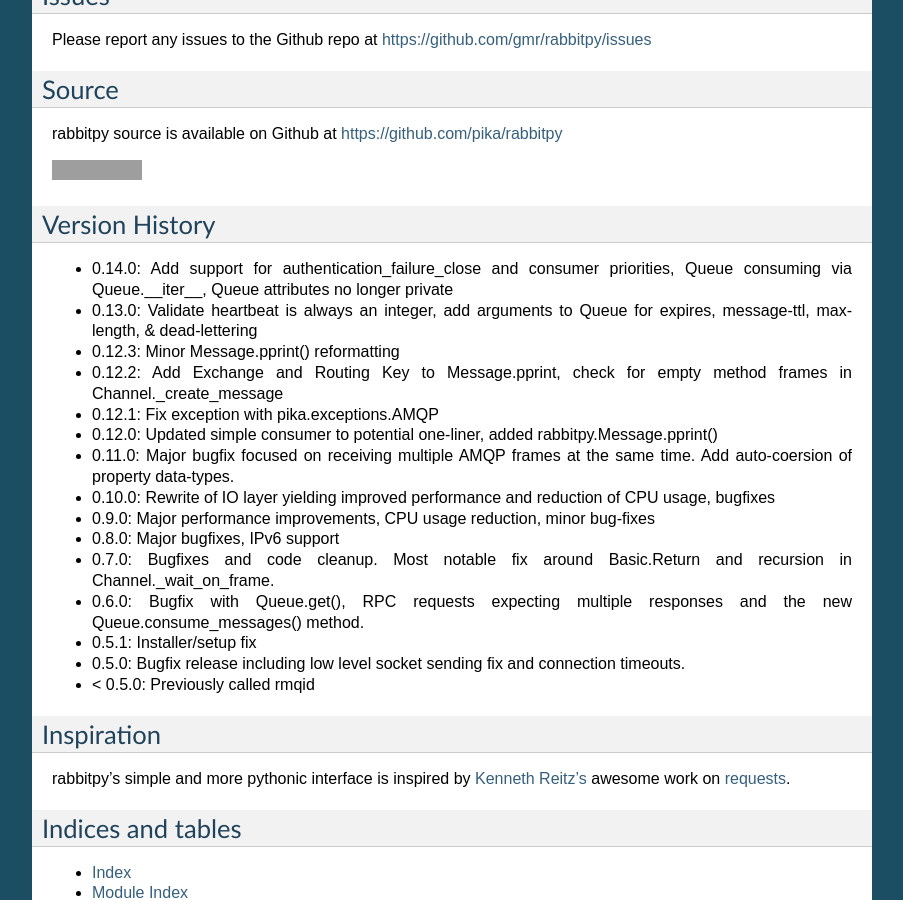
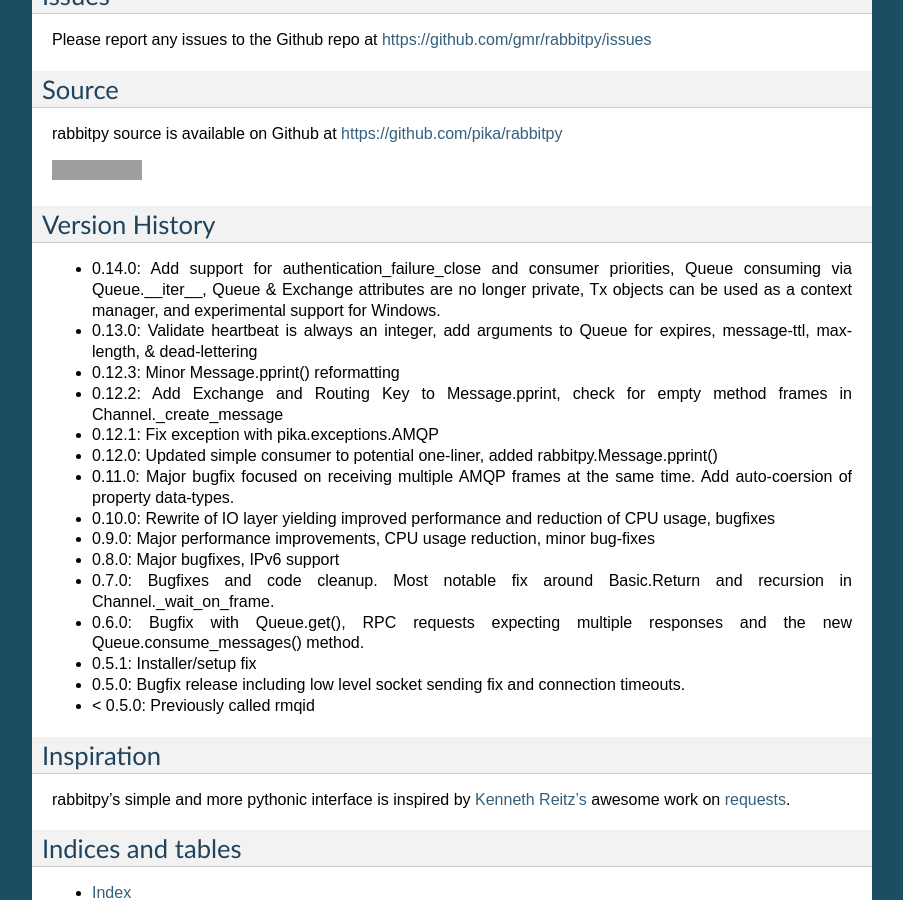
Before and after one commit to gmr/rabbitpy, a Sphinx documentation site: the page built from docs/index.rst, in a window 1280 px wide and 900 px high, scrolled down 1858 px. Shown: the whole window, without its empty margins (198-1101 px from the left). Built offline with Sphinx 7.4.7, drawn with Linux system fonts in a browser that asks for light colours; grey boxes are pictures that could not be loaded.

Commit message:
Update version history

```diff
--- a/docs/index.rst
+++ b/docs/index.rst
@@ -111,7 +111,7 @@
 
 Version History
 ---------------
-- 0.14.0: Add support for authentication_failure_close and consumer priorities, Queue consuming via Queue.__iter__, Queue attributes no longer private
+- 0.14.0: Add support for authentication_failure_close and consumer priorities, Queue consuming via Queue.__iter__, Queue & Exchange attributes are no longer private, Tx objects can be used as a context manager, and experimental support for Windows.
 - 0.13.0: Validate heartbeat is always an integer, add arguments to Queue for expires, message-ttl, max-length, & dead-lettering
 - 0.12.3: Minor Message.pprint() reformatting
 - 0.12.2: Add Exchange and Routing Key to Message.pprint, check for empty method frames in Channel._create_message
```
